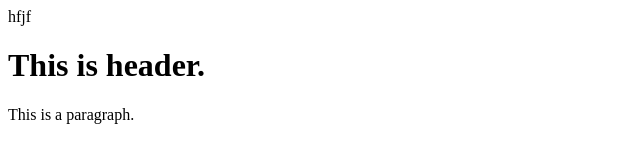
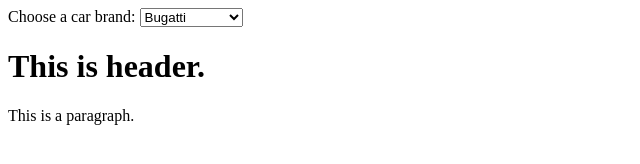
Before and after one commit to 4SlF/4SlF.github.io, a plain HTML site: page index.html in a window 1280 px wide. Shown: the whole page, without its empty margins (0-640 px from the left). Drawn offline with Linux system fonts and the light colour scheme.

Commit message:
Update index.html

```diff
--- a/index.html
+++ b/index.html
@@ -1,7 +1,17 @@
 <!DOCKTYPE html>
 <html>
+<label for="car-brand">Choose a car brand:</label>
+<select name="car-brands" id="car-names">
+    <option value="Bugatti">Bugatti</option>
+  <option value="Lamborghini">Lamborghini</option>
+  <option value="Devel-sixteen">Devel sixteen </option>
+  <option value="Koenigsegg">Koenigsegg</option>
+</select>
+
+
+
 <head>
- hfjf
+
 
 </head>
 
```
